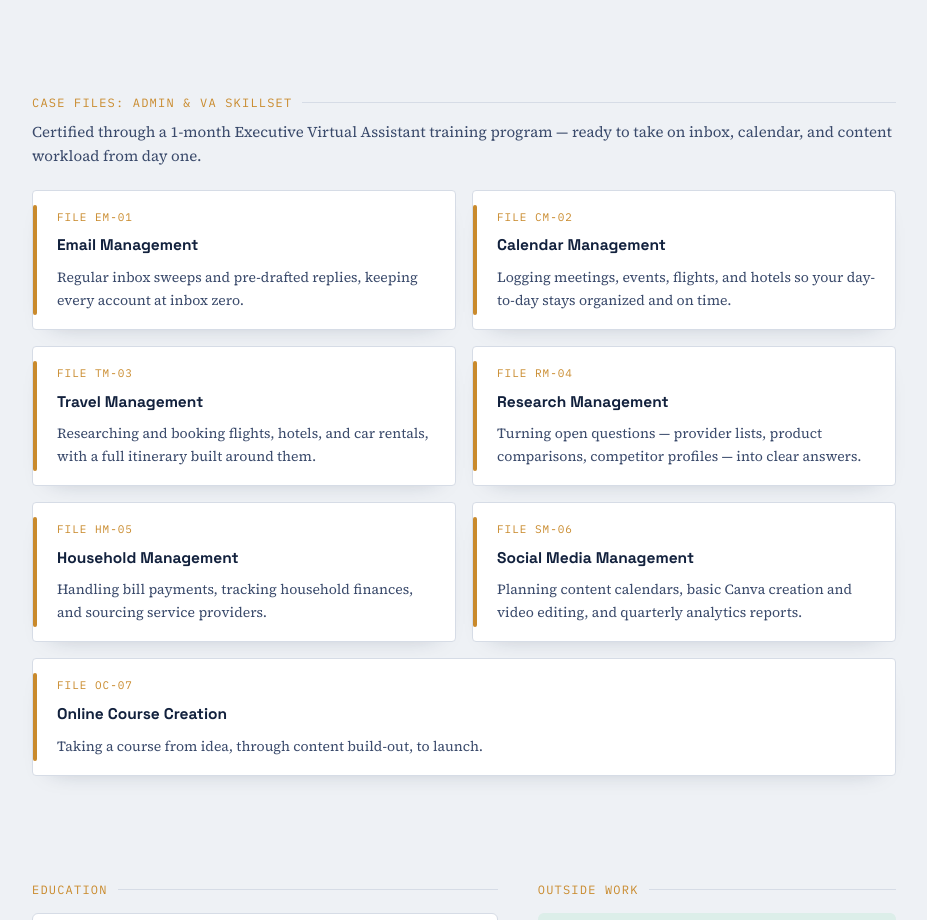
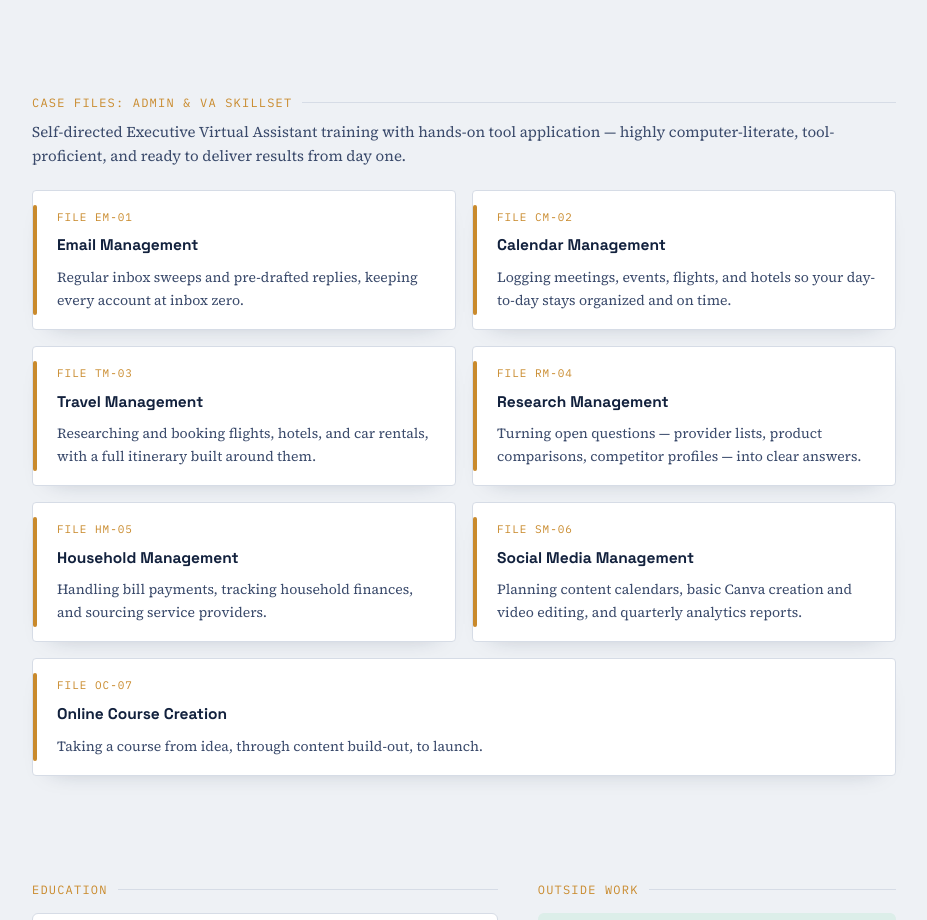
Before and after one commit to ehramicacabasag/ehramicacabasag.github.io, a plain HTML site: page index.html in a window 1280 px wide. Shown: the part 2760-3680 px from the top of the page, without its empty margins (176-1103 px from the left). Drawn offline with Linux system fonts and the light colour scheme.

Commit message:
Update index.html

```diff
--- a/index.html
+++ b/index.html
@@ -510,7 +510,7 @@
 <section id="casefiles">
   <div class="wrap">
     <div class="section-label">Case Files: Admin &amp; VA Skillset</div>
-    <p class="file-note">Certified through a 1-month Executive Virtual Assistant training program — ready to take on inbox, calendar, and content workload from day one.</p>
+    <p class="file-note">Self-directed Executive Virtual Assistant training with hands-on tool application — highly computer-literate, tool-proficient, and ready to deliver results from day one.</p>
     <div class="filegrid">
       <div class="filecard">
         <span class="tag">FILE EM-01</span>
```
